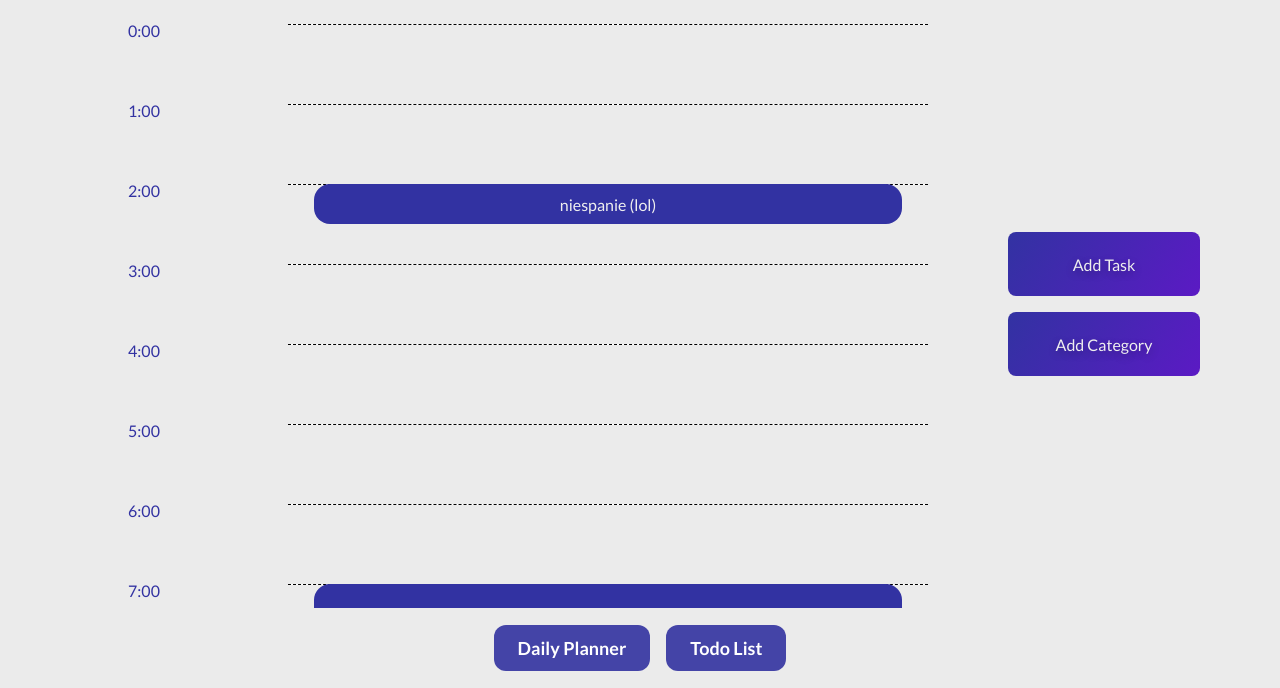
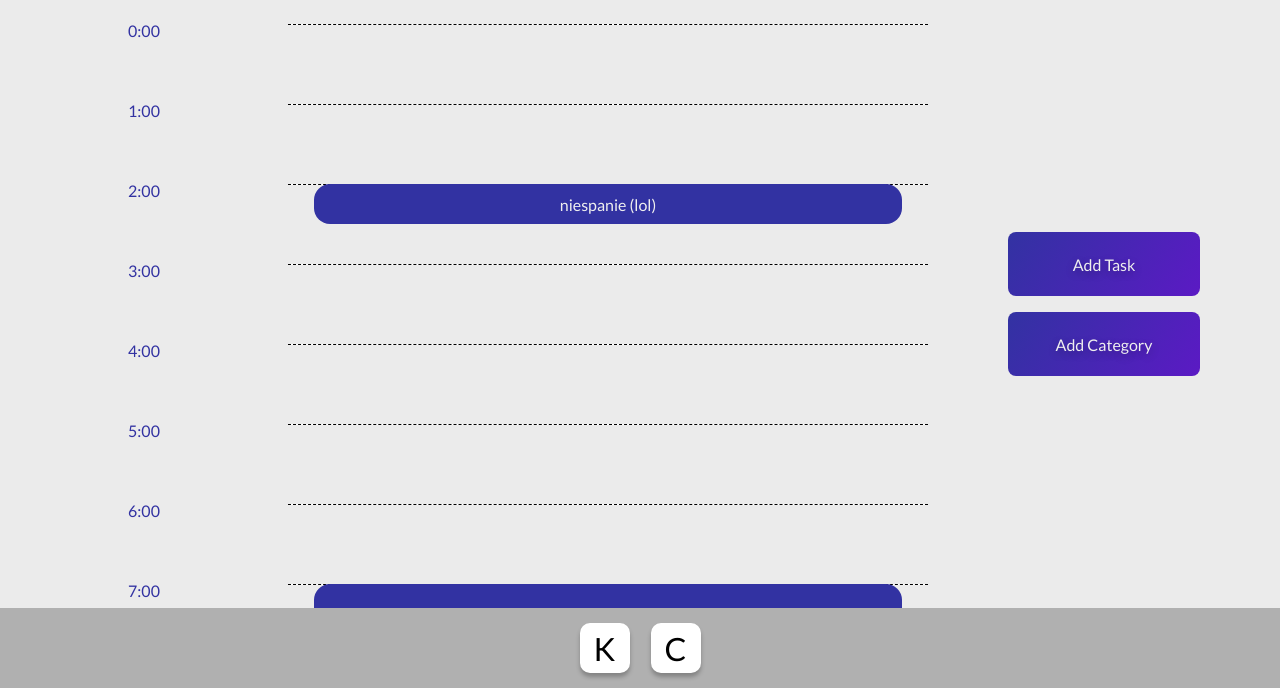
Before and after one commit to rej100/IntelligentUIApp, a plain HTML site: page kIndex.html in a window 1280 px wide. Shown: the part 112-800 px from the top of the page. Drawn offline with Linux system fonts and the light colour scheme.

Commit message:
footer fix

```diff
--- a/k.css
+++ b/k.css
@@ -92,11 +92,15 @@ hr {
 }
 
 footer {
-    height: 10vh;
-    width: 100vw;
     display: flex;
+    gap: 21px;
+    flex-direction: row;
     justify-content: center;
     align-items: center;
+    margin-top: auto;
+    width: 100vw;
+    height: 10vh;
+    background-color: #B0B0B0;;
 }
 #formContainer
 {
@@ -204,17 +208,19 @@ main button:hover {
 }
 
 footer button {
-    appearance: none;
-    cursor: pointer;
-    margin: 0 .5rem;
-    background-color: #4444a7;
+    background: none;
     border: none;
-    border-radius: .75rem;
-    color: #FFFFFF;
-    cursor: pointer;
-    font-size: 1.125rem;
-    font-weight: 600;
-    padding: .75rem 1.5rem;
-    text-align: center;
+    padding: 0;
+    margin: 0;
+    font: inherit;
+    font-size: xx-large;
+    border-radius: 10px;
+    box-shadow: 0 4px 4px rgba(0, 0, 0, 0.25);
+
+    background-color: #ffffff;
+    width: 50px;
+    height: 50px;
+
+    transition: background-color 0.3s;
     z-index: 2;
 }
--- a/kIndex.html
+++ b/kIndex.html
@@ -78,8 +78,8 @@
     </main>
 
     <footer>
-        <button onclick="window.location.href='./kIndex.html'">Daily Planner</button>
-        <button onclick="window.location.href='./cIndex.html'">Todo List</button>
+        <button onclick="window.location.href='./kIndex.html'">K</button>
+        <button onclick="window.location.href='./cIndex.html'">C</button>
     </footer>
 
     <script src="k.js"></script>
```
